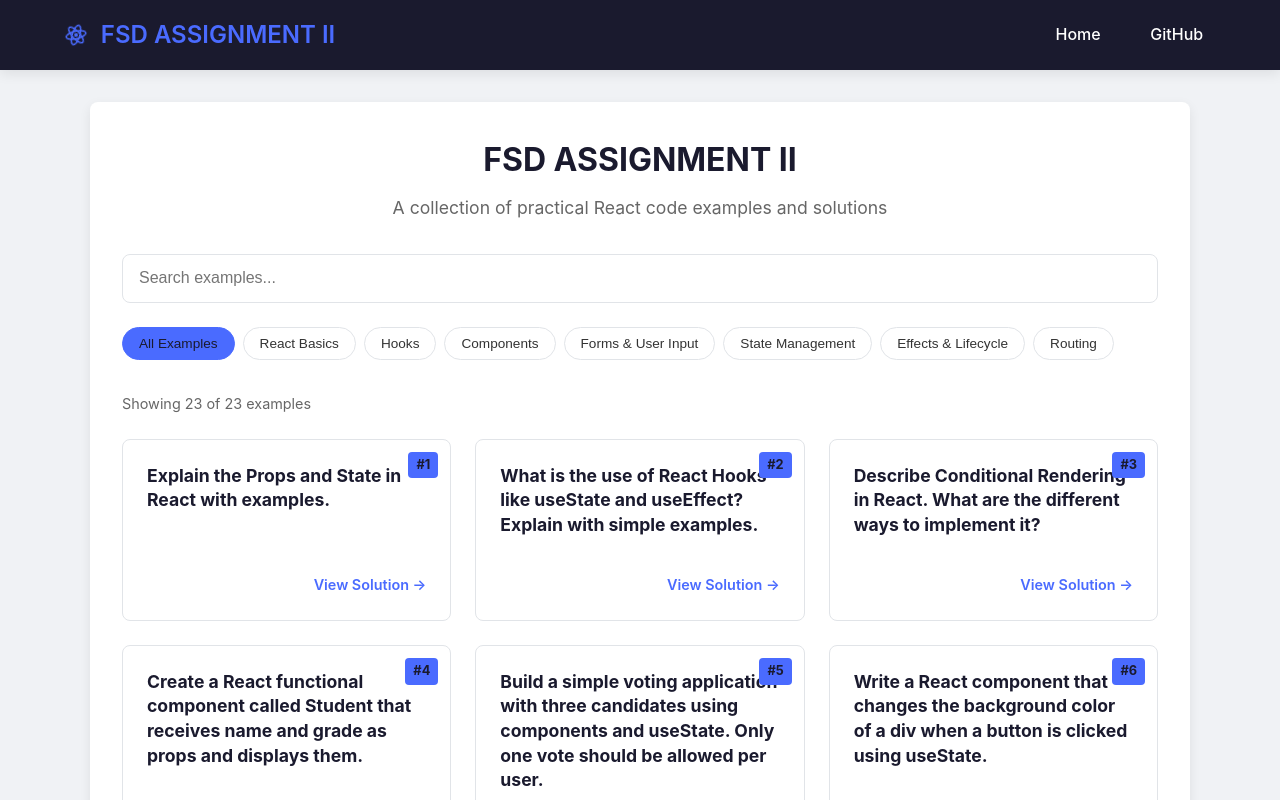
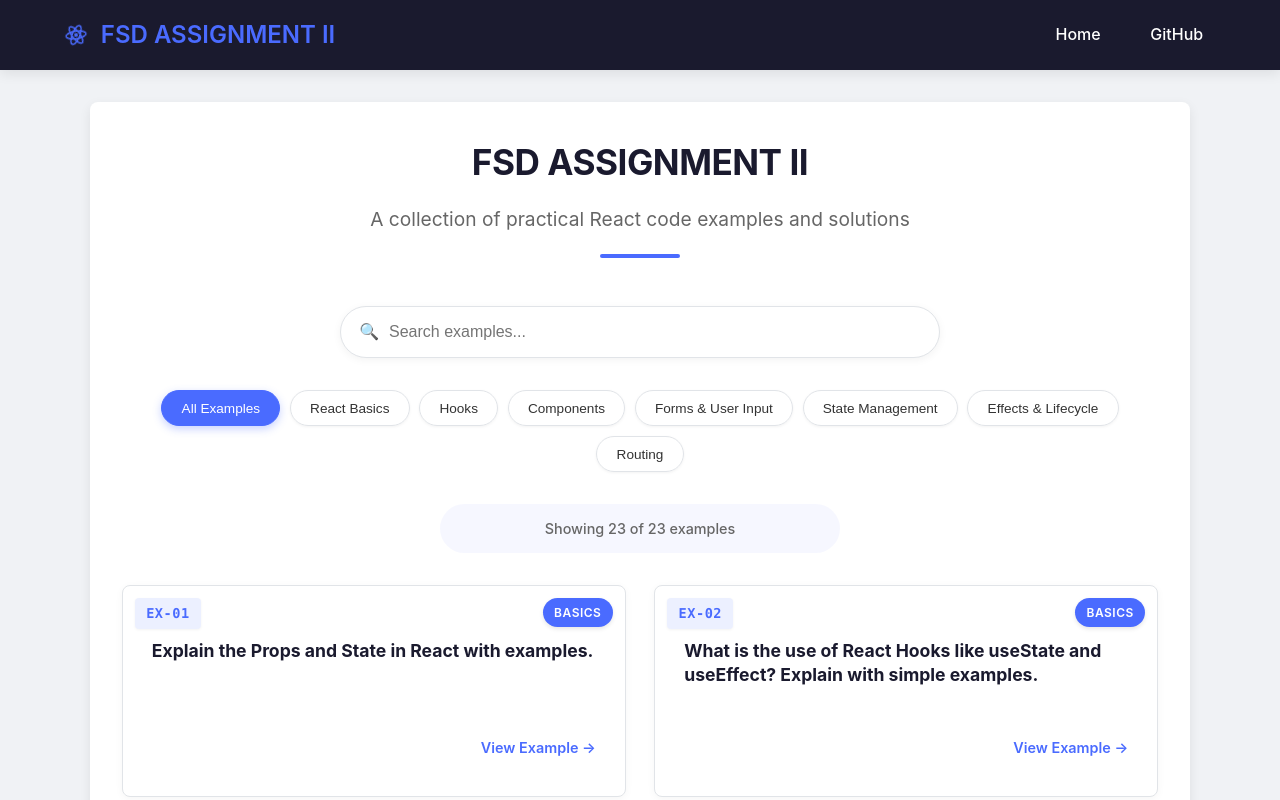
Before and after one commit to Shashankrl/fsd-assignment-2, a React (Create React App) app: page / in a window 1280 px wide. Shown: the top 800 px of the page. Built offline with nearby package versions, Linux system fonts and the light colour scheme.

Commit message:
Updated numbering system with elegant EX-00 format

```diff
--- a/src/App.css
+++ b/src/App.css
@@ -206,19 +206,38 @@ button:active {
 
 .list-header {
   text-align: center;
-  margin-bottom: 2rem;
+  margin-bottom: 3rem;
+  position: relative;
+  padding-bottom: 1.5rem;
+}
+
+.list-header::after {
+  content: '';
+  position: absolute;
+  bottom: 0;
+  left: 50%;
+  transform: translateX(-50%);
+  width: 80px;
+  height: 4px;
+  background-color: var(--primary-color);
+  border-radius: 2px;
 }
 
 .question-list h2 {
-  margin-bottom: 0.5rem;
+  margin-bottom: 0.8rem;
   color: var(--secondary-color);
-  font-size: 2rem;
+  font-size: 2.2rem;
   font-weight: 700;
+  letter-spacing: -0.5px;
 }
 
 .subtitle {
   color: var(--text-light);
-  font-size: 1.1rem;
+  font-size: 1.2rem;
+  max-width: 600px;
+  margin-left: auto;
+  margin-right: auto;
+  line-height: 1.6;
 }
 
 .filters-container {
@@ -227,27 +246,42 @@ button:active {
 
 .search-container {
   position: relative;
-  margin-bottom: 1.5rem;
+  margin-bottom: 2rem;
+  max-width: 600px;
+  margin-left: auto;
+  margin-right: auto;
+}
+
+.search-container::before {
+  content: '🔍';
+  position: absolute;
+  left: 1.2rem;
+  top: 50%;
+  transform: translateY(-50%);
+  font-size: 1rem;
+  color: var(--text-light);
+  pointer-events: none;
 }
 
 .search-input {
   width: 100%;
-  padding: 0.9rem 1rem;
+  padding: 1rem 1rem 1rem 3rem;
   border: 1px solid var(--border-color);
-  border-radius: var(--radius);
+  border-radius: 50px;
   font-size: 1rem;
   transition: var(--transition);
+  box-shadow: 0 2px 8px rgba(0, 0, 0, 0.05);
 }
 
 .search-input:focus {
   outline: none;
   border-color: var(--primary-color);
-  box-shadow: 0 0 0 3px rgba(97, 218, 251, 0.2);
+  box-shadow: 0 0 0 3px rgba(74, 107, 255, 0.2), 0 2px 8px rgba(0, 0, 0, 0.05);
 }
 
 .clear-search {
   position: absolute;
-  right: 1rem;
+  right: 1.2rem;
   top: 50%;
   transform: translateY(-50%);
   background: none;
@@ -257,51 +291,71 @@ button:active {
   cursor: pointer;
   padding: 0.2rem;
   line-height: 1;
+  transition: var(--transition);
+}
+
+.clear-search:hover {
+  color: var(--primary-color);
+  transform: translateY(-50%) scale(1.1);
 }
 
 .categories-filter {
   display: flex;
   flex-wrap: wrap;
-  gap: 0.5rem;
-  margin-bottom: 1rem;
+  gap: 0.6rem;
+  margin-bottom: 1.5rem;
+  justify-content: center;
 }
 
 .category-btn {
   background-color: transparent;
   color: var(--text-color);
   border: 1px solid var(--border-color);
-  padding: 0.5rem 1rem;
+  padding: 0.6rem 1.2rem;
   border-radius: 50px;
   font-size: 0.85rem;
   transition: var(--transition);
+  font-weight: 500;
+  box-shadow: 0 1px 3px rgba(0, 0, 0, 0.05);
 }
 
 .category-btn:hover {
   background-color: var(--hover-color);
-  transform: none;
+  transform: translateY(-2px);
+  box-shadow: 0 3px 6px rgba(0, 0, 0, 0.08);
 }
 
 .category-btn.active {
   background-color: var(--primary-color);
-  color: var(--secondary-color);
+  color: white;
   border-color: var(--primary-color);
+  box-shadow: 0 3px 8px rgba(74, 107, 255, 0.3);
 }
 
 .question-count {
-  margin-bottom: 1.5rem;
+  margin-bottom: 2rem;
   color: var(--text-light);
   font-size: 0.9rem;
+  text-align: center;
+  background-color: rgba(74, 107, 255, 0.05);
+  padding: 0.8rem;
+  border-radius: 50px;
+  max-width: 400px;
+  margin-left: auto;
+  margin-right: auto;
+  font-weight: 500;
 }
 
 .examples-grid {
   list-style: none;
   display: grid;
-  grid-template-columns: repeat(auto-fill, minmax(320px, 1fr));
-  gap: 1.5rem;
+  grid-template-columns: repeat(auto-fill, minmax(340px, 1fr));
+  gap: 1.8rem;
 }
 
 .question-item {
   transition: var(--transition);
+  height: 100%;
 }
 
 .question-item:hover {
@@ -312,13 +366,14 @@ button:active {
   background-color: white;
   border: 1px solid var(--border-color);
   border-radius: var(--radius);
-  padding: 1.5rem;
+  padding: 1.8rem;
   height: 100%;
   display: flex;
   flex-direction: column;
   transition: var(--transition);
   position: relative;
   overflow: hidden;
+  box-shadow: 0 2px 8px rgba(0, 0, 0, 0.04);
 }
 
 .question-card:hover {
@@ -326,21 +381,76 @@ button:active {
   border-color: var(--primary-color);
 }
 
-.question-number {
+.question-card::before {
+  content: '';
+  position: absolute;
+  top: 0;
+  left: 0;
+  width: 4px;
+  height: 100%;
+  background-color: var(--primary-color);
+  opacity: 0;
+  transition: var(--transition);
+}
+
+.question-card:hover::before {
+  opacity: 1;
+}
+
+.card-tag {
   position: absolute;
   top: 0.75rem;
   right: 0.75rem;
   background-color: var(--primary-color);
-  color: var(--secondary-color);
-  font-weight: bold;
-  padding: 0.2rem 0.5rem;
+  color: white;
+  font-weight: 600;
+  padding: 0.3rem 0.7rem;
+  border-radius: 20px;
+  font-size: 0.75rem;
+  letter-spacing: 0.5px;
+  text-transform: uppercase;
+  box-shadow: 0 2px 4px rgba(0, 0, 0, 0.1);
+}
+
+.card-number {
+  position: absolute;
+  top: 0.75rem;
+  left: 0.75rem;
+  color: var(--primary-color);
+  font-weight: 700;
+  font-size: 0.85rem;
+  letter-spacing: 0.5px;
+  font-family: 'Fira Code', 'Consolas', monospace;
+  background-color: rgba(74, 107, 255, 0.1);
+  padding: 0.3rem 0.7rem;
   border-radius: 4px;
-  font-size: 0.8rem;
+  box-shadow: 0 1px 3px rgba(0, 0, 0, 0.05);
+}
+
+.tag-container {
+  display: flex;
+  flex-wrap: wrap;
+  gap: 0.5rem;
+  margin-bottom: 1rem;
+}
+
+.detail-tag {
+  background-color: var(--primary-color);
+  color: white;
+  font-weight: 600;
+  padding: 0.3rem 0.8rem;
+  border-radius: 20px;
+  font-size: 0.75rem;
+  letter-spacing: 0.5px;
+  text-transform: uppercase;
+  box-shadow: 0 2px 4px rgba(0, 0, 0, 0.1);
+  display: inline-block;
 }
 
 .question-item h3 {
   font-size: 1.1rem;
   color: var(--secondary-color);
+  margin-top: 1.5rem;
   margin-bottom: 1rem;
   flex: 1;
   line-height: 1.4;
@@ -349,12 +459,30 @@ button:active {
 .view-solution {
   color: var(--primary-color);
   font-weight: 600;
-  margin-top: 1.2rem;
+  margin-top: 1.5rem;
   text-align: right;
   font-size: 0.9rem;
-  display: flex;
+  display: inline-flex;
   align-items: center;
   justify-content: flex-end;
+  padding: 0.5rem 0;
+  position: relative;
+  align-self: flex-end;
+}
+
+.view-solution::after {
+  content: '';
+  position: absolute;
+  bottom: 0;
+  left: 0;
+  width: 0;
+  height: 2px;
+  background-color: var(--primary-color);
+  transition: var(--transition);
+}
+
+.question-card:hover .view-solution::after {
+  width: 100%;
 }
 
 .no-results {
@@ -381,10 +509,18 @@ button:active {
   position: relative;
 }
 
-.question-detail .question-number {
-  position: static;
+.detail-number {
   display: inline-block;
+  color: var(--primary-color);
+  font-weight: 700;
+  font-size: 1.1rem;
+  letter-spacing: 0.5px;
+  font-family: 'Fira Code', 'Consolas', monospace;
+  background-color: rgba(74, 107, 255, 0.1);
+  padding: 0.4rem 0.8rem;
+  border-radius: 4px;
   margin-bottom: 1rem;
+  box-shadow: 0 1px 3px rgba(0, 0, 0, 0.05);
 }
 
 .question-detail h2 {
--- a/src/components/QuestionDetail.js
+++ b/src/components/QuestionDetail.js
@@ -1,6 +1,17 @@
 import React from 'react';
 import { useParams, Link } from 'react-router-dom';
 import questionsData from '../questionsData';
+
+// Categories for tagging
+const categories = [
+  { id: 'basics', name: 'React Basics', tag: 'Basics', ids: [1, 2, 3, 4] },
+  { id: 'hooks', name: 'Hooks', tag: 'Hooks', ids: [2, 9, 13, 18] },
+  { id: 'components', name: 'Components', tag: 'Component', ids: [4, 5, 6, 7, 14] },
+  { id: 'forms', name: 'Forms & User Input', tag: 'Form', ids: [8, 15, 20, 21, 22] },
+  { id: 'state', name: 'State Management', tag: 'State', ids: [5, 12, 16, 19, 23] },
+  { id: 'effects', name: 'Effects & Lifecycle', tag: 'Effect', ids: [9, 13, 17, 18] },
+  { id: 'routing', name: 'Routing', tag: 'Router', ids: [10, 11] }
+];
 
 const QuestionDetail = () => {
   const { id } = useParams();
@@ -8,6 +19,20 @@ const QuestionDetail = () => {
 
   // Find the question with the matching ID
   const question = questionsData.find(q => q.id === questionId);
+
+  // Get category tags for a question
+  const getCategoryTags = (id) => {
+    // Find which categories this question belongs to
+    return categories
+      .filter(cat => cat.ids && cat.ids.includes(id))
+      .map(cat => cat.tag);
+  };
+
+  // Format the number in a more elegant way
+  const formatNumber = (num) => {
+    // Convert to padded string with leading zeros
+    return `EX-${String(num).padStart(2, '0')}`;
+  };
 
   if (!question) {
     return (
@@ -55,7 +80,12 @@ const QuestionDetail = () => {
   return (
     <div className="question-detail">
       <div className="question-header">
-        <span className="question-number">Example #{question.id}</span>
+        <div className="detail-number">{formatNumber(question.id)}</div>
+        <div className="tag-container">
+          {getCategoryTags(question.id).map((tag, index) => (
+            <span key={index} className="detail-tag">{tag}</span>
+          ))}
+        </div>
         <h2>{question.question}</h2>
       </div>
 
--- a/src/components/QuestionList.js
+++ b/src/components/QuestionList.js
@@ -45,6 +45,40 @@ const QuestionList = () => {
     setSearchTerm('');
   };
 
+  // Get a category tag for each question based on its ID
+  const getCategoryTag = (id) => {
+    // Find which categories this question belongs to
+    const questionCategories = categories
+      .filter(cat => cat.id !== 'all' && cat.ids && cat.ids.includes(id))
+      .map(cat => cat.name);
+
+    if (questionCategories.length === 0) {
+      return 'Example';
+    }
+
+    // Use the first category as the tag
+    const primaryCategory = questionCategories[0];
+
+    // Map category names to shorter tags
+    const tagMap = {
+      'React Basics': 'Basics',
+      'Hooks': 'Hooks',
+      'Components': 'Component',
+      'Forms & User Input': 'Form',
+      'State Management': 'State',
+      'Effects & Lifecycle': 'Effect',
+      'Routing': 'Router'
+    };
+
+    return tagMap[primaryCategory] || primaryCategory;
+  };
+
+  // Format the number in a more elegant way
+  const formatNumber = (num) => {
+    // Convert to padded string with leading zeros
+    return `EX-${String(num).padStart(2, '0')}`;
+  };
+
   return (
     <div className="question-list">
       <div className="list-header">
@@ -89,9 +123,10 @@ const QuestionList = () => {
             <li key={question.id} className="question-item">
               <Link to={`/question/${question.id}`}>
                 <div className="question-card">
-                  <span className="question-number">#{question.id}</span>
+                  <div className="card-tag">{getCategoryTag(question.id)}</div>
+                  <div className="card-number">{formatNumber(question.id)}</div>
                   <h3>{question.question}</h3>
-                  <div className="view-solution">View Solution →</div>
+                  <div className="view-solution">View Example →</div>
                 </div>
               </Link>
             </li>
```
